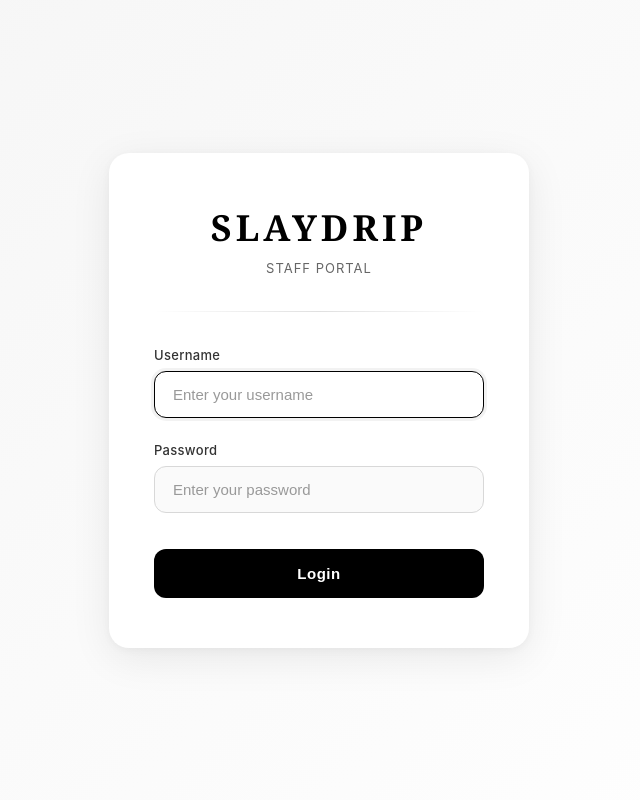
After one commit to smuniajey/slaydrip-billing, a Flask app: page /login in a window 1280 px wide. The commit adds this page. Shown: the whole page, without its empty margins (321-961 px from the left). Run offline with Flask 3, Linux system fonts and the light colour scheme; some libraries are stand-ins or nearby versions.

Commit message:
feat: add premium login page UI and fix cart layout

```diff
--- a/backend/app.py
+++ b/backend/app.py
@@ -4,8 +4,8 @@
 from flask import Flask, render_template, request, session, jsonify, send_from_directory, redirect, url_for, flash
 from datetime import date
 import time, os, uuid
-#from backend.db import get_connection
-from db import get_connection
+from backend.db import get_connection
+#from db import get_connection
 from psycopg2.extras import RealDictCursor
 from werkzeug.security import check_password_hash, generate_password_hash
 from functools import wraps
@@ -36,18 +36,6 @@ app = Flask(
     static_url_path="/static"
 )
 app.secret_key = "slaydrip_secret_key"
-
-# =====================================================
-# LOGIN REQUIRED DECORATOR
-# =====================================================
-def login_required(f):
-    """Decorator to protect routes that require authentication"""
-    @wraps(f)
-    def decorated_function(*args, **kwargs):
-        if 'staff_id' not in session:
-            return redirect(url_for('login'))
-        return f(*args, **kwargs)
-    return decorated_function
 
 # =====================================================
 # LOGIN REQUIRED DECORATOR
--- /dev/null
+++ b/frontend/templates/login.html
@@ -0,0 +1,177 @@
+<!DOCTYPE html>
+<html lang="en">
+<head>
+    <meta charset="UTF-8">
+    <title>SLAYDRIP - Staff Login</title>
+    <meta name="viewport" content="width=device-width, initial-scale=1.0">
+    <style>
+        * {
+            margin: 0;
+            padding: 0;
+            box-sizing: border-box;
+        }
+
+        body {
+            font-family: -apple-system, BlinkMacSystemFont, 'Inter', 'Segoe UI', Arial, sans-serif;
+            background: linear-gradient(135deg, #f5f5f5 0%, #ffffff 100%);
+            color: #000000;
+            display: flex;
+            justify-content: center;
+            align-items: center;
+            min-height: 100vh;
+            padding: 20px;
+        }
+
+        .login-card {
+            background: #ffffff;
+            width: 100%;
+            max-width: 420px;
+            padding: 50px 45px;
+            border-radius: 20px;
+            box-shadow: 0 10px 40px rgba(0, 0, 0, 0.08),
+                        0 2px 8px rgba(0, 0, 0, 0.04);
+        }
+
+        .brand {
+            text-align: center;
+            margin-bottom: 10px;
+        }
+
+        .brand h1 {
+            font-family: 'Playfair Display', Georgia, serif;
+            font-size: 36px;
+            font-weight: 600;
+            letter-spacing: 4px;
+            color: #000000;
+            margin-bottom: 8px;
+        }
+
+        .brand p {
+            font-size: 13px;
+            color: #666666;
+            font-weight: 400;
+            letter-spacing: 1px;
+        }
+
+        .divider {
+            height: 1px;
+            background: linear-gradient(to right, transparent, #e0e0e0, transparent);
+            margin: 35px 0;
+        }
+
+        .error {
+            background: #000000;
+            color: #ffffff;
+            padding: 14px 18px;
+            margin-bottom: 25px;
+            font-size: 13px;
+            border-radius: 12px;
+            text-align: center;
+            font-weight: 500;
+        }
+
+        .form-group {
+            margin-bottom: 24px;
+        }
+
+        label {
+            display: block;
+            font-size: 13px;
+            font-weight: 500;
+            margin-bottom: 8px;
+            color: #333333;
+            letter-spacing: 0.3px;
+        }
+
+        input {
+            width: 100%;
+            padding: 14px 18px;
+            border: 1.5px solid #d8d8d8;
+            border-radius: 12px;
+            font-size: 15px;
+            outline: none;
+            transition: all 0.2s ease;
+            background: #fafafa;
+            color: #000000;
+        }
+
+        input:focus {
+            border-color: #000000;
+            background: #ffffff;
+            box-shadow: 0 0 0 3px rgba(0, 0, 0, 0.05);
+        }
+
+        input::placeholder {
+            color: #999999;
+        }
+
+        button {
+            width: 100%;
+            padding: 16px;
+            background: #000000;
+            color: #ffffff;
+            border: none;
+            border-radius: 12px;
+            font-size: 15px;
+            font-weight: 600;
+            cursor: pointer;
+            margin-top: 12px;
+            transition: all 0.3s ease;
+            letter-spacing: 0.5px;
+        }
+
+        button:hover {
+            background: #1a1a1a;
+            transform: translateY(-1px);
+            box-shadow: 0 6px 20px rgba(0, 0, 0, 0.15);
+        }
+
+        button:active {
+            transform: translateY(0);
+        }
+
+        @media (max-width: 480px) {
+            .login-card {
+                padding: 40px 30px;
+            }
+
+            .brand h1 {
+                font-size: 30px;
+                letter-spacing: 3px;
+            }
+
+            .brand p {
+                font-size: 12px;
+            }
+        }
+    </style>
+</head>
+<body>
+    <div class="login-card">
+        <div class="brand">
+            <h1>SLAYDRIP</h1>
+            <p>STAFF PORTAL</p>
+        </div>
+
+        <div class="divider"></div>
+
+        {% if error %}
+        <div class="error">{{ error }}</div>
+        {% endif %}
+
+        <form method="POST" action="/login">
+            <div class="form-group">
+                <label for="username">Username</label>
+                <input type="text" id="username" name="username" placeholder="Enter your username" required autofocus>
+            </div>
+
+            <div class="form-group">
+                <label for="password">Password</label>
+                <input type="password" id="password" name="password" placeholder="Enter your password" required>
+            </div>
+
+            <button type="submit">Login</button>
+        </form>
+    </div>
+</body>
+</html>
```
Also changed, not shown: frontend/static/style.css (+75 -2 lines), frontend/templates/index.html (+18 -13 lines).
